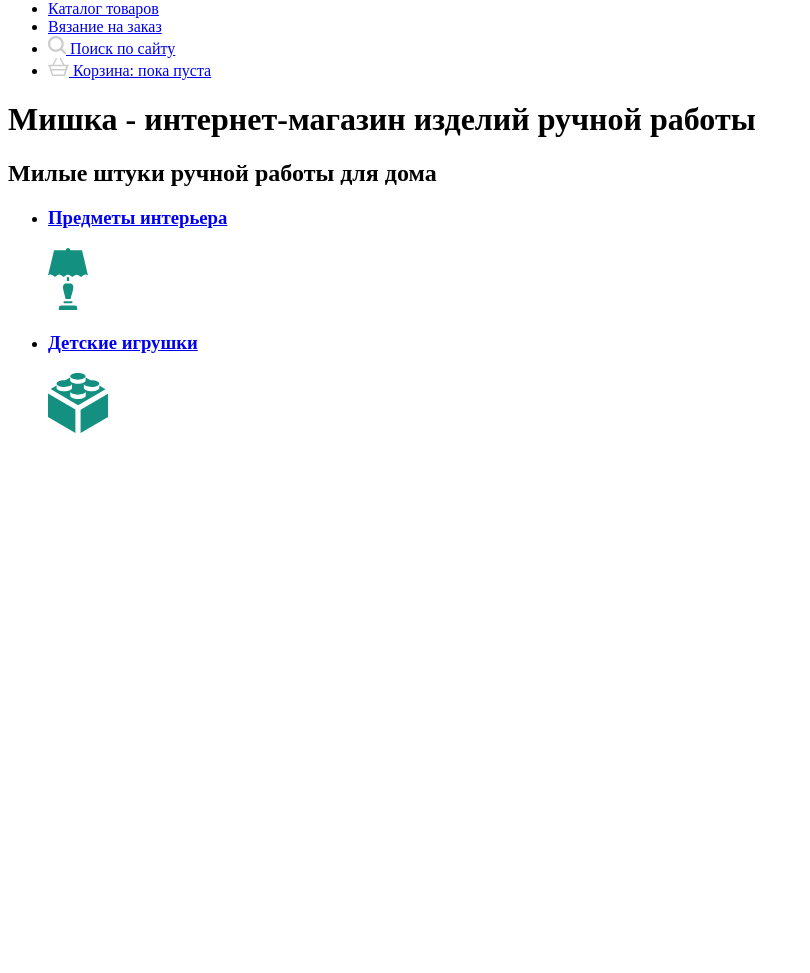
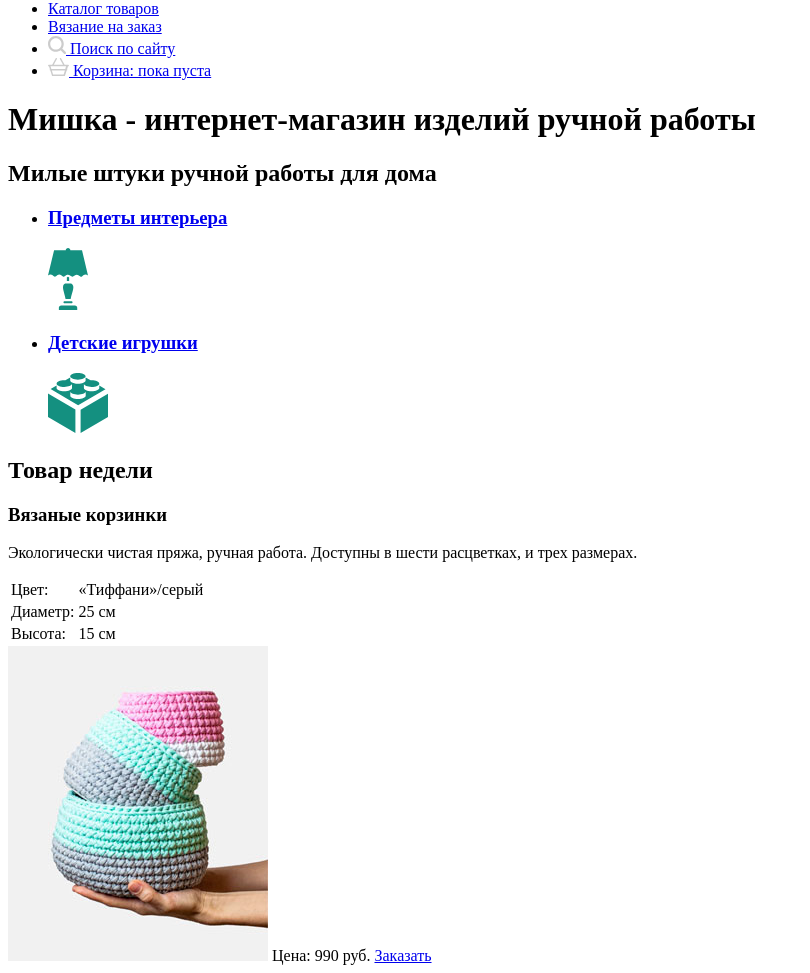
Before and after one commit to faleen88/1706423-mishka-22, a website: page source/index.html in a window 1280 px wide. Shown: the part 65-1038 px from the top of the page, without its empty margins (0-810 px from the left). Before the commit the page ends 800 px from the top, so only its background shows below. Drawn offline with Linux system fonts and the light colour scheme.

Commit message:
Добавляет разметку секции товара недели главной страницы

```diff
--- a/source/index.html
+++ b/source/index.html
@@ -64,6 +64,31 @@
           </li>
         </ul>
       </secton>
+      <section class="product-week">
+        <h2 class="product-week__title">Товар недели</h2>
+        <h3 class="product-week__subtitle">Вязаные корзинки</h3>
+        <p class="product-week__description">Экологически чистая пряжа,
+          ручная работа. Доступны в шести расцветках, и трех размерах.
+        </p>
+        <table class="product-week__options-list">
+          <tr class="product-week__options-item">
+            <td class="product-week__option">Цвет:</td>
+            <td class="product-week__value">«Тиффани»/серый</td>
+          </tr>
+          <tr class="product-week__options-item">
+            <td class="product-week__option">Диаметр:</td>
+            <td class="product-week__value">25 см</td>
+          </tr>
+          <tr class="product-week__options-item">
+            <td class="product-week__option">Высота:</td>
+            <td class="product-week__value">15 см</td>
+          </tr>
+        </table>
+        <img class="product-week__photo" src="img/triple-set-mobile1.jpg" width="260" height="315" alt="Две серо-зеленые вязанные корзинки и одна бело-розовая разных размеров">
+        <span class="product-week__price">Цена: 990 руб.</span>
+        <a class="button" href="#">Заказать</a>
+      </section>
+
     </main>
 
 
```
Also changed, not shown: source/img/hero-mobile@2x1.jpg (renamed from source/img/hero-mobile@2x 1.jpg), source/img/triple-set-mobile1.jpg (added).
